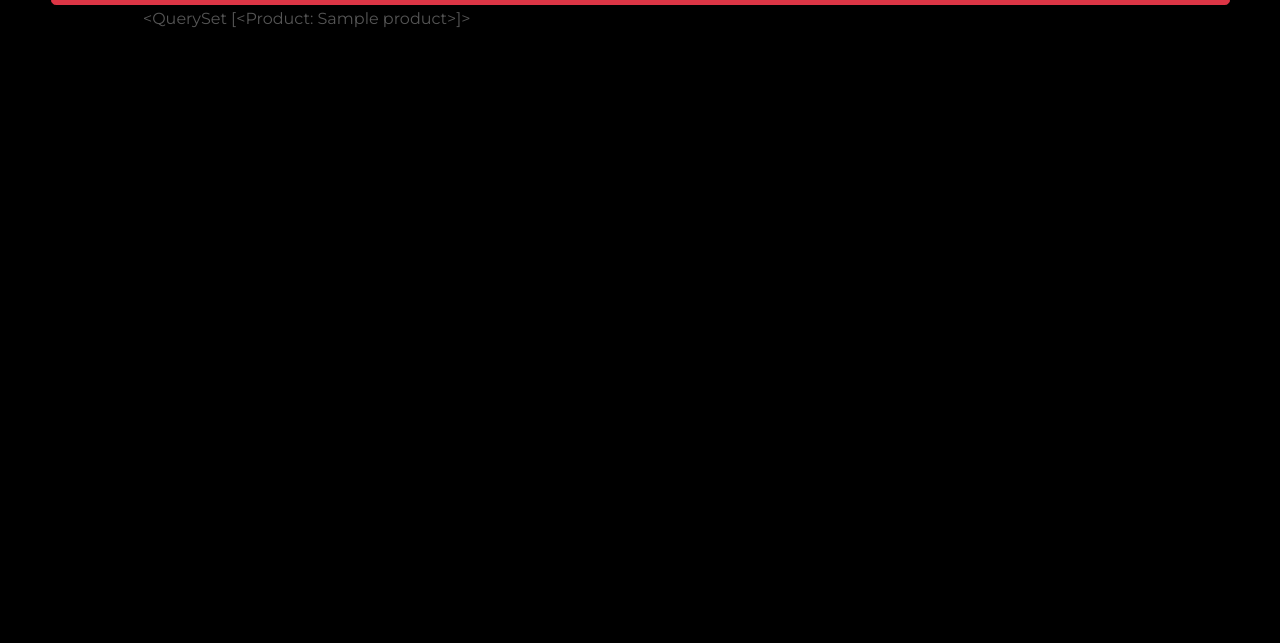
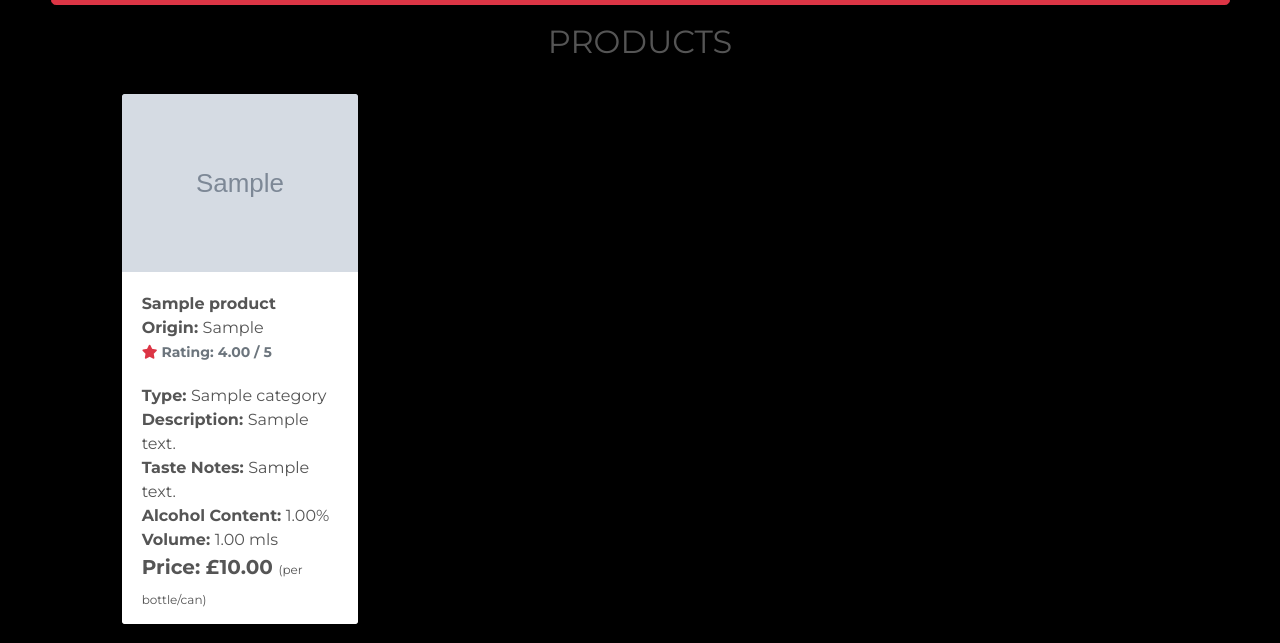
Before and after one commit to MJstephenson/Shopping-app, a Django app: page /products/ in a window 1280 px wide. Shown: the part 157-800 px from the top of the page. Run offline with Django 3.2, Linux system fonts and the light colour scheme; tables that the repository leaves empty hold one stand-in row (values such as "Sample post"); grey boxes marked "Sample" are stand-in pictures; some libraries are stand-ins or nearby versions.

Commit message:
Add template for products.html & style

```diff
--- a/products/templates/products/products.html
+++ b/products/templates/products/products.html
@@ -11,10 +11,78 @@
 
 {% block content %}
     <div class="overlay"></div>
-    <div class="container">
+    <div class="container-fluid">
         <div class="row">
-            <div class="col">
-                {{  products  }}
+            <div class="col text-center mt-3">
+                <h2 class="logo-font">Products</h2>
+                <hr class="w-50 mb-1">
+            </div>
+        </div>
+        <div class="row">
+            <div class="product-container col-10 offset-1">
+                <div class="row mt-1 mb-2"></div>
+                <div class="row">
+                    {% for product in products %}
+                        <div class="col-sm-6 col-md-6 col-lg-4 col-xl-3">
+                            <div class="card h-100 border-0">
+                                {% if product.image %}
+                                <a href="">
+                                    <img class="card-img-top img-fluid" src="{{ product.image.url }}" alt="{{ product.name }}">
+                                </a>
+                                {% else %}
+                                <a href="">
+                                    <img class="card-img-top img-fluid" src="{{ MEDIA_URL }}noimage.png" alt="{{ product.name }}">
+                                </a>
+                                {% endif %}
+                                <div class="card-body pb-0">
+                                    <p class="mb-0 font-weight-bold">{{ product.name }}</p>
+
+                                    <p class="mb-0"><strong>Origin: </strong>{{ product.country_of_origin }}</p>
+                                {% if product.rating %}
+                                                <small class="text-muted font-weight-bold"><i class="fas fa-star mr-1 text-danger"></i><strong>Rating: </strong>{{ product.rating }} / 5</small>
+                                            {% else %}
+                                                <small class="text-muted">No Rating</small>
+                                            {% endif %}
+                                        </div>
+                                <div class="card-body pb-0">
+                                    <p class="mb-0"><strong>Type: </strong>{{ product.category }}</p>
+                                    <p class="mb-0"><strong>Description: </strong>{{ product.description }}</p>
+                                    <p class="mb-0"><strong>Taste Notes: </strong>{{ product.taste_notes }}</p>
+                                    <p class="mb-0"><strong>Alcohol Content: </strong>{{ product.alcohol_content }}%</p>
+                                    <p class="mb-0"><strong>Volume: </strong>{{ product.volume }} mls</p>
+                                </div>
+                                <div class="card-footer bg-white pt-0 border-0 text-left">
+                                    <div class="row">
+                                        <div class="col">
+                                            <p class="lead mb-0 text-left font-weight-bold">Price: £{{ product.price }} <span class="font-weight-light text-small">(per bottle/can)</span></p>
+
+                                        </div>
+                                    </div>
+                                </div>
+                            </div>
+                        </div>
+                        {% if forloop.counter|divisibleby:1 %}
+                            <div class="col-12 d-sm-none mb-5">
+                                <hr>
+                            </div>
+                        {% endif %}
+                        {% if forloop.counter|divisibleby:2 %}
+                            <div class="col-12 d-none d-sm-block d-md-block d-lg-none mb-5">
+                                <hr>
+                            </div>
+                        {% endif %}
+                        {% if forloop.counter|divisibleby:3 %}
+                            <div class="col-12 d-none d-lg-block d-xl-none mb-5">
+                                <hr>
+                            </div>
+                        {% endif %}
+                        {% if forloop.counter|divisibleby:4 %}
+                            <div class="col-12 d-none d-xl-block mb-5">
+                                <hr>
+                            </div>
+                        {% endif %}
+                    {% endfor %}
+                </div>
             </div>
         </div>
     </div>
--- a/static/css/base.css
+++ b/static/css/base.css
@@ -8,6 +8,15 @@ body {
     height: calc(100vh - 164px);
     color: #555;
     font-family: 'Montserrat';
+}
+
+.text-small {
+    font-size: 0.75rem;
+}
+
+
+#topnav {
+    background-color: black;
 }
 
 /* from Bulma */
@@ -145,7 +154,7 @@ body {
     }
 
     .navbar {
-        background-color: transparent;
+        background-color: black;
     }
 
     .banner-text {
```
